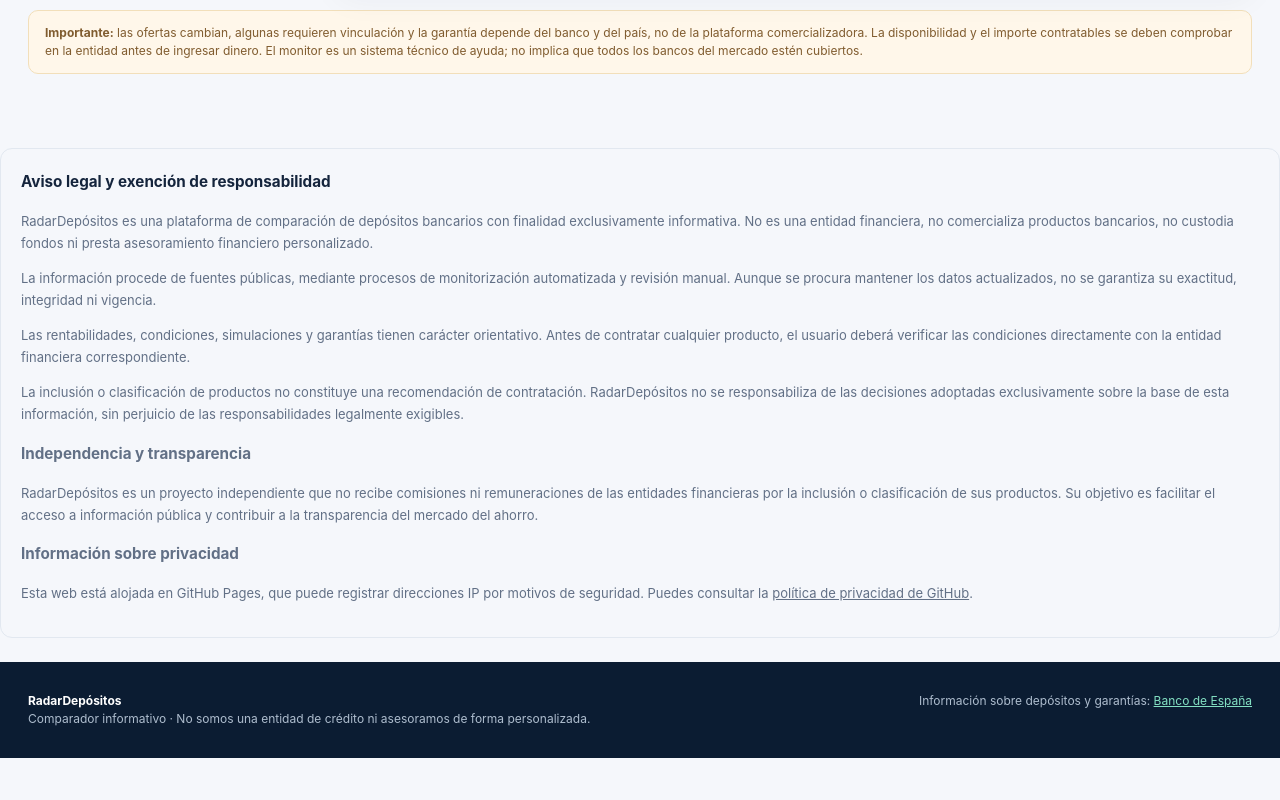
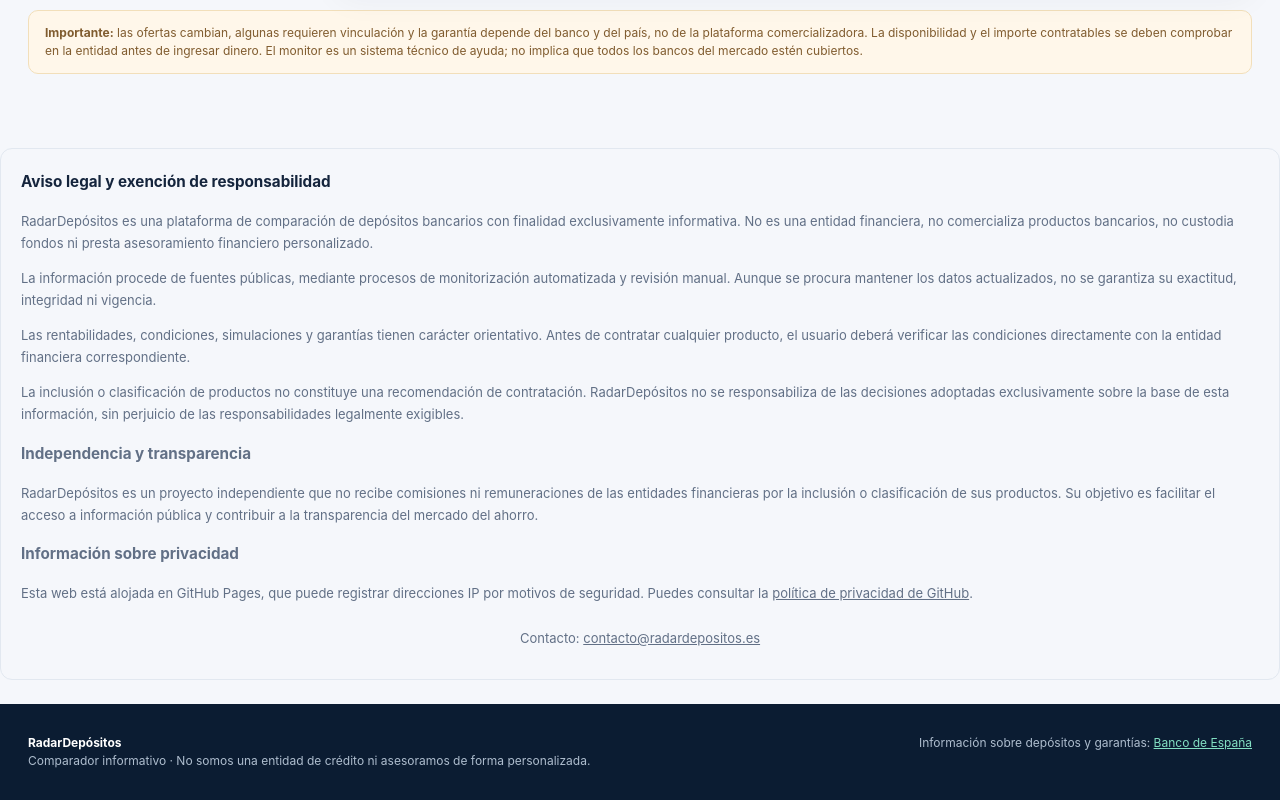
Before and after one commit to jdcmfinance/Radar-depositos, a plain HTML site: page index.html in a window 1280 px wide. Shown: the part 6064-6864 px from the top of the page. Before the commit the page ends 6822 px from the top, so only its background shows below. Drawn offline with Linux system fonts and the light colour scheme.

Commit message:
Add contact information section to index.html

```diff
--- a/index.html
+++ b/index.html
@@ -41,6 +41,10 @@ target="_blank" rel="noopener noreferrer">
 política de privacidad de GitHub</a>.
 </p>
 
+<div style="text-align:center;padding:10px;">
+  Contacto: <a href="mailto:contacto@radardepositos.es">contacto@radardepositos.es</a>
+</div>
+
 </section>
 <footer class="foot"><div class="shell footgrid"><div><b>RadarDepósitos</b><div>Comparador informativo · No somos una entidad de crédito ni asesoramos de forma personalizada.</div></div><div>Información sobre depósitos y garantías: <a href="https://clientebancario.bde.es/pcb/es/menu-horizontal/productosservici/cuentasdepositos/depositosplazo/" target="_blank" rel="noopener noreferrer">Banco de España</a></div></div></footer>
 <div class="comparepanel" id="comparepanel"><span id="comparetext">Selecciona dos depósitos</span><button id="compareopen">Comparar seleccionados</button></div>
```
